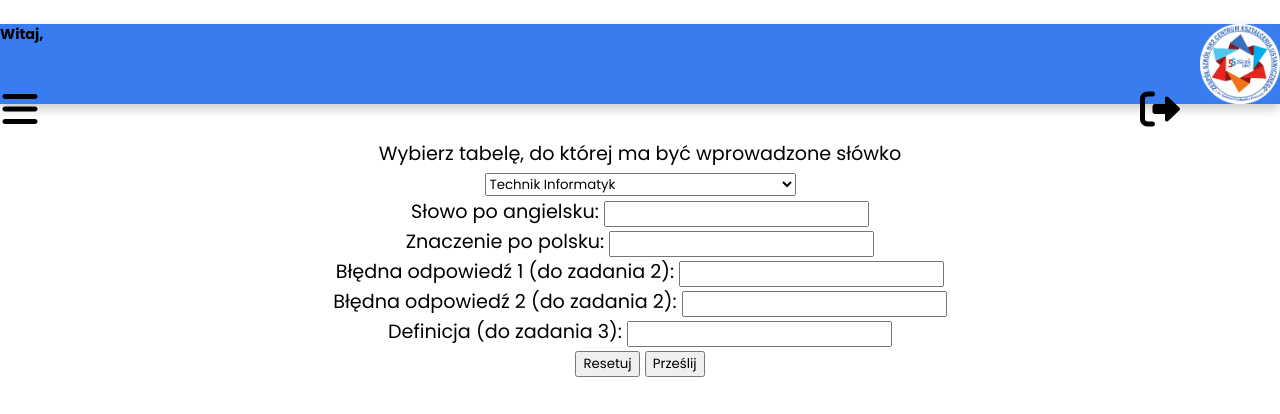
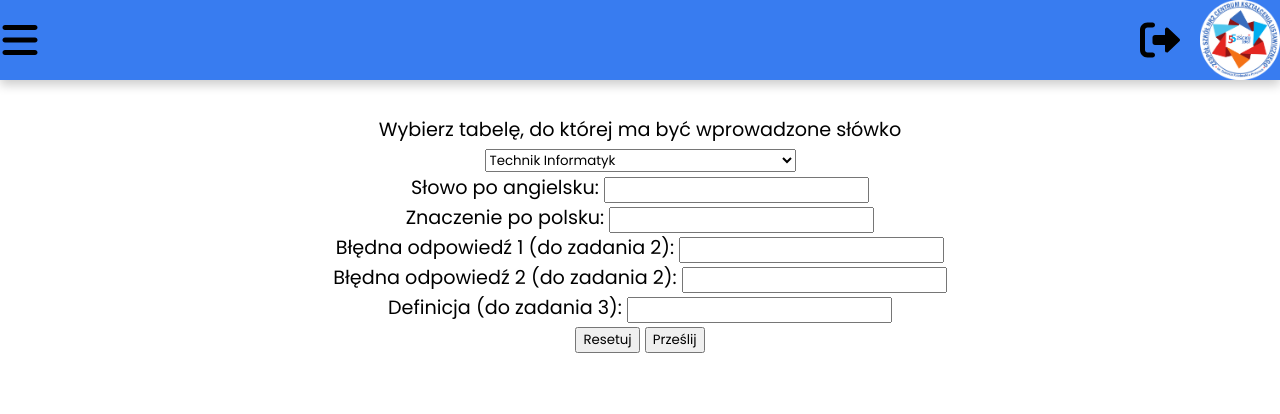
Before and after one commit to Gracjan24/Konkurs, a PHP site: page /views/user/DataEdit/dodajslowka.php in a window 1280 px wide. Shown: the top 414 px of the page. After the commit the page ends 353 px from the top, so only its background shows below. Run offline with PHP 8.4, Linux system fonts and the light colour scheme; data that the repository does not hold is empty.

Commit message:
Konkurs 1.2.1
KURWA zapomniałem do podstrony dać zmian

```diff
--- a/views/user/DataEdit/dodajslowka.php
+++ b/views/user/DataEdit/dodajslowka.php
@@ -15,7 +15,6 @@
 <body>
 <div class="pasek">
 <img src="../../../image/logopasek.png" alt="logo" title="ZSCKU" class="logo">
-    <?php echo '<aside><h5>Witaj,'. (new Auth())->getName(@$_SESSION['id_user']).'</h5></aside>'; ?>
     <img src="../../../style/bars-solid.svg" class="menu" title="Otwórz menu" alt="icon" onclick="baroc()">
     <img src="../../../style/right-from-bracket-solid.svg" title="Wyloguj się" class="wyloguj" alt="Wyloguj" onclick="wyloguj()">
         </div>
```
